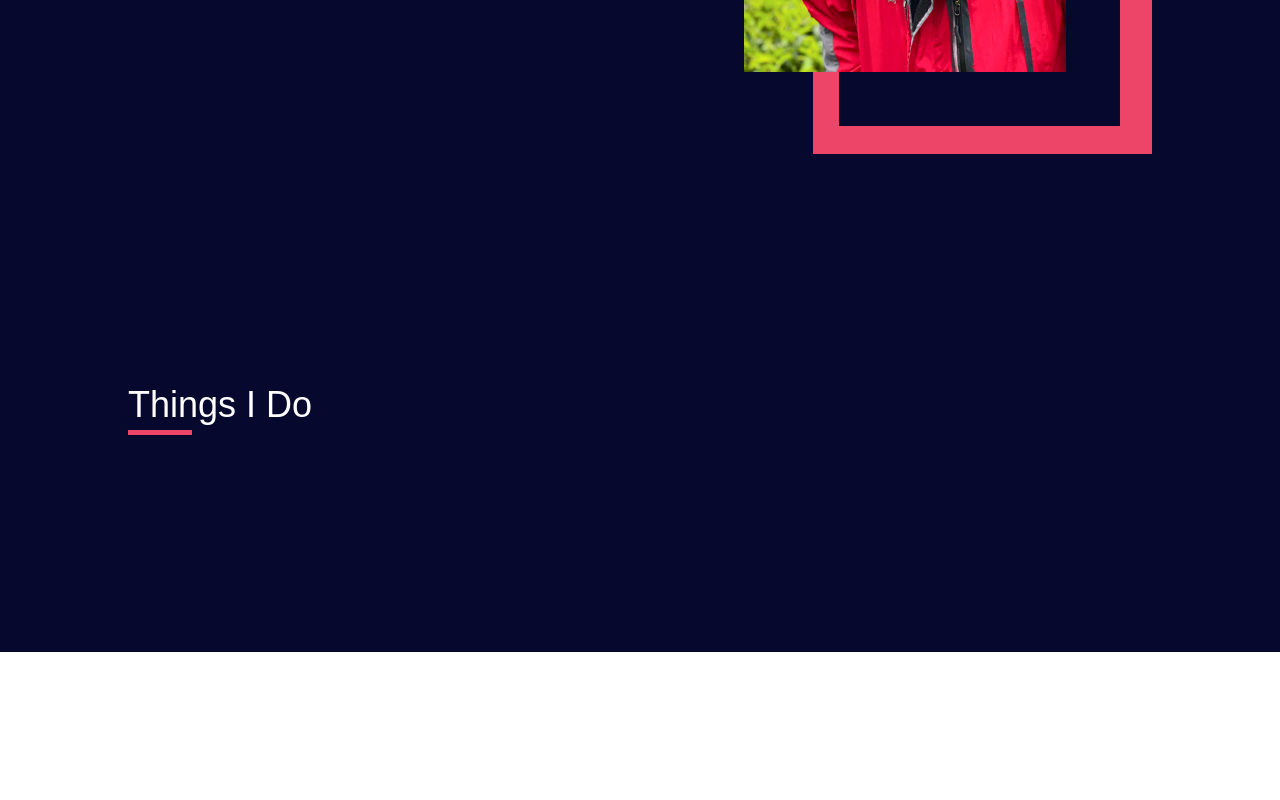
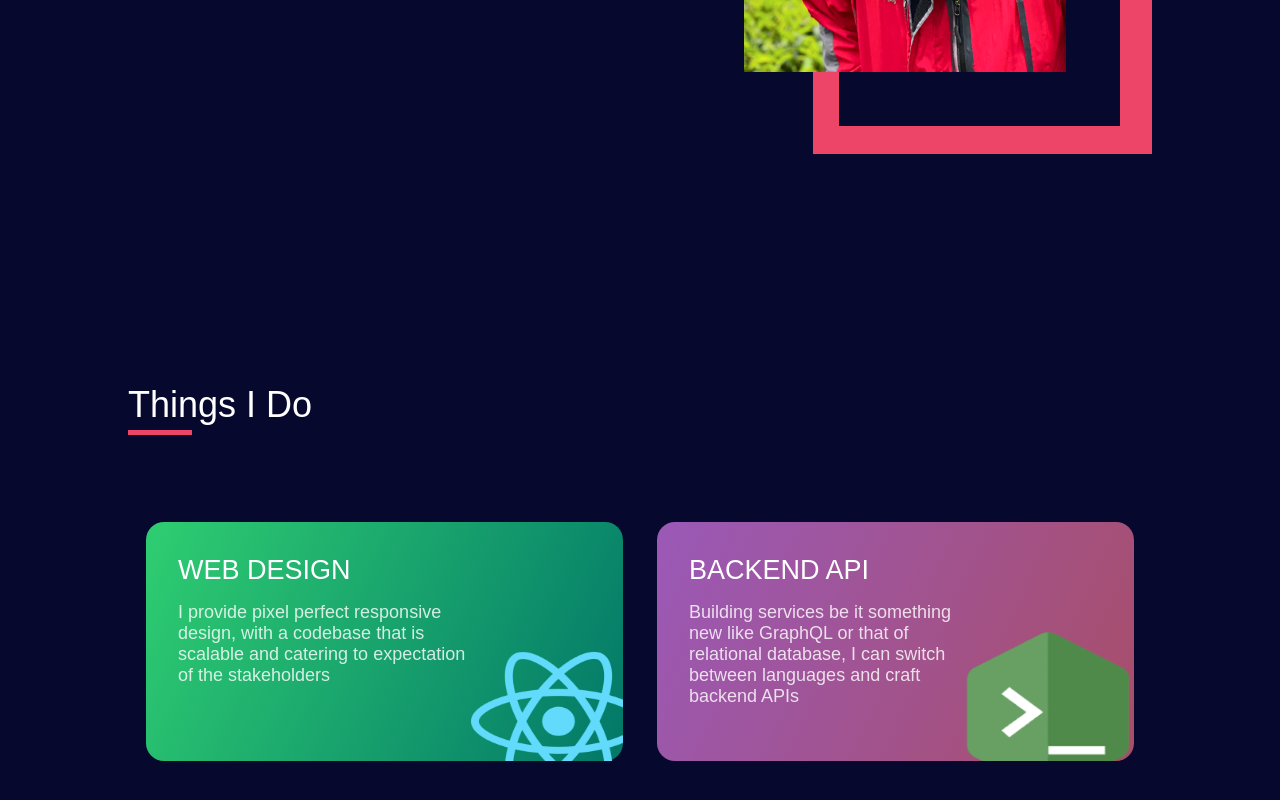
Before and after one commit to abhishek71994/gh-page-copy, a Gatsby site in the folder new-design/: page / in a window 1280 px wide. Shown: the part 1442-2242 px from the top of the page. Before the commit the page ends 2094 px from the top, so only its background shows below. Built offline with nearby package versions, Linux system fonts and the light colour scheme; Gatsby itself is replaced by a stand-in of ours.

Commit message:
things I do non responsice desktop version

```diff
--- /dev/null
+++ b/new-design/src/assets/scss/GradientCard.module.scss
@@ -0,0 +1,16 @@
+.cardContainer {
+  min-height: 14.9375rem;
+  border-radius: 1.125rem;
+  position: relative;
+  z-index: 6;
+  color: #FFFFFF;
+}
+
+.cardImage {
+  position: absolute;
+  bottom: 0;
+  width: 45%;
+  height: 56%;
+  z-index: -4;
+  right: 0;
+}
--- a/new-design/src/assets/scss/ThingsIDo.module.scss
+++ b/new-design/src/assets/scss/ThingsIDo.module.scss
@@ -3,6 +3,43 @@
 .thingsContainer {
   background-color: var(--black-russian);
   display: flex;
+  flex-direction: column;
   justify-content: space-between;
   padding: 0 10% 14.125rem 10%;
 }
+
+.cardContainer {
+  display: flex;
+  width: 100%;
+  margin-top: 5rem;
+  justify-content: space-evenly;
+  flex-wrap: wrap;
+}
+
+.webDesignCard {
+  z-index: 2;
+  margin: 1rem 1rem;
+
+  &Content {
+    max-width: 27.8125rem;
+    padding: 2rem 0 0 2rem;
+
+    >h2 {
+      font-weight: 500;
+      font-size: 1.6875rem;
+      line-height: 2rem;
+      text-transform: uppercase;
+    }
+
+
+    >p {
+      font-weight: 500;
+      margin-top: 1rem;
+      width: 66%;
+      font-size: 1.125rem;
+      line-height: 1.3125rem;
+      color: rgba(255, 255, 255, 0.81);
+    }
+  }
+
+}
--- a/new-design/src/assets/scss/variables.scss
+++ b/new-design/src/assets/scss/variables.scss
@@ -1,4 +1,6 @@
 :root {
   --radical-red: #ED4568;
   --black-russian: #06082E;
+  --medium-sea-green: #2ECC71;
+  --persian-green: rgba(0, 179, 136, 0.65);
 }
--- /dev/null
+++ b/new-design/src/components/GradientCard.js
@@ -0,0 +1,18 @@
+import React from "react"
+import classnames from "classnames"
+
+import styles from "../assets/scss/GradientCard.module.scss"
+
+export default props => {
+  return (
+    <div
+      className={classnames(styles.cardContainer, props.className)}
+      style={{
+        background: `linear-gradient(114.68deg,${props.color1} 2.33%, ${props.color2} 100%)`,
+      }}
+    >
+      {props.children}
+      <img className={styles.cardImage} src={props.image} />
+    </div>
+  )
+}
--- a/new-design/src/views/ThingsIDo.jsx
+++ b/new-design/src/views/ThingsIDo.jsx
@@ -1,6 +1,9 @@
 import React from "react"
 
 import HeaderText from "../components/headerText"
+import GradientCard from "../components/GradientCard"
+import ReactIcon from "../images/reactIcon.png"
+import NodeIcon from "../images/node.png"
 
 import styles from "../assets/scss/ThingsIDo.module.scss"
 
@@ -8,6 +11,30 @@ const ThingsIDo = () => {
   return (
     <div className={styles.thingsContainer}>
       <HeaderText>{`Things I do`}</HeaderText>
+      <div className={styles.cardContainer}>
+        <GradientCard
+          color1={"#2ECC71"}
+          color2={"rgba(0, 179, 136, 0.65)"}
+          image={ReactIcon}
+          className={styles.webDesignCard}
+        >
+          <div className={styles.webDesignCardContent}>
+            <h2>web design</h2>
+            <p>{`I provide pixel perfect responsive design, with a codebase that is scalable and catering to expectation of the stakeholders`}</p>
+          </div>
+        </GradientCard>
+        <GradientCard
+          color1={"#9B59B6"}
+          color2={"rgba(255, 115, 136, 0.65)"}
+          image={NodeIcon}
+          className={styles.webDesignCard}
+        >
+          <div className={styles.webDesignCardContent}>
+            <h2>BACKEND API</h2>
+            <p>{`Building services be it something new like GraphQL or that of relational database, I can switch between languages and craft backend APIs`}</p>
+          </div>
+        </GradientCard>
+      </div>
     </div>
   )
 }
```
Also changed, not shown: new-design/src/images/node.png (added), new-design/src/images/reactIcon.png (added).
